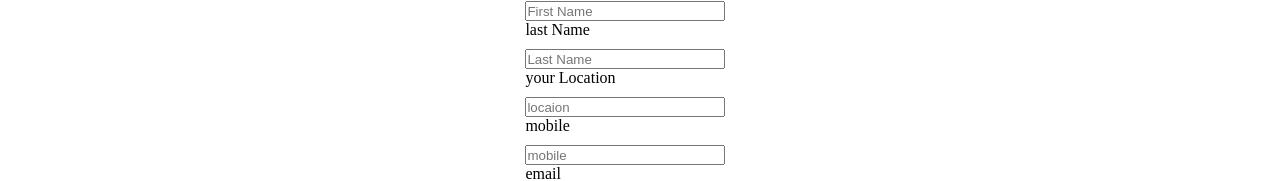
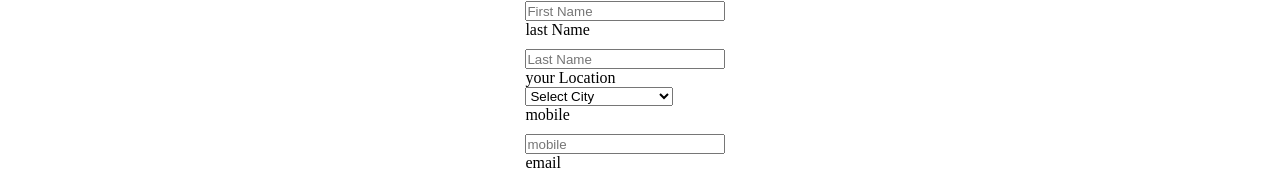
Before and after one commit to CodeMastersC6/MERAKI_Academy_Project_5, a React (Create React App) app in the folder frontend/: page /register in a window 1280 px wide. Shown: the part 573-754 px from the top of the page. Built offline with nearby package versions, Linux system fonts and the light colour scheme.

Commit message:
frontend_firsname

```diff
--- a/frontend/src/components/Login/index.js
+++ b/frontend/src/components/Login/index.js
@@ -29,8 +29,13 @@ const Login = ()=>{
     .then((result)=>{
         dispatch(setLogin(result.data.token))
         dispatch(setUserId(result.data.userId))
+
         setStatus(false)
+
         navigate("/home")
+        console.log(result)
+         {localStorage.setItem("firstName",result.data.firstName)}
+
 
 
     })
@@ -51,7 +56,7 @@ const Login = ()=>{
                 setEmail(e.target.value)
             }}></input>
             <label>Password</label>
-            <input placeholder="password" onChange={(e)=>{
+            <input placeholder="password" type={"password"} onChange={(e)=>{
                 setPassword(e.target.value)
             }}></input>
             {status&&<p className="message_response">{message}</p>}
--- a/frontend/src/components/Register/index.js
+++ b/frontend/src/components/Register/index.js
@@ -40,7 +40,7 @@ const Register = () => {
       .then((result)=>{
         console.log(result)
         setMessage1(result.data.massage)
-         {localStorage.setItem("firstName",result.data.result.firstname)}
+        //  {localStorage.setItem("firstName",result.data.result.firstname)}
         setStatus(false)
       })
       .catch((err)=>{
@@ -77,11 +77,23 @@ const Register = () => {
               />
               <br />
               <label>your Location</label><br></br>
-              <input className="input_register"
+              {/* <input className="input_register"
                 type="test"
                 placeholder="locaion"
                 onChange={(e) => setLocation(e.target.value)}
-              />
+              /> */}
+              <select id="city" name="city">
+    <option value="">Select City</option>
+    <option value="Al Jīzah">Al Jīzah</option>
+    <option value="Al Jubayhah">Al Jubayhah</option>
+    <option value="Amman">Amman</option>
+    <option value="Ḩayy al Bunayyāt">Ḩayy al Bunayyāt</option>
+    <option value="Ḩayy al Quwaysimah">Ḩayy al Quwaysimah</option>
+    <option value="Jāwā">Jāwā</option>
+    <option value="Saḩāb">Saḩāb</option>
+    <option value="Umm as Summāq">Umm as Summāq</option>
+    <option value="Wādī as Sīr">Wādī as Sīr</option>
+</select>
               <br />
               <label>mobile</label><br></br>
               <input className="input_register"
```
